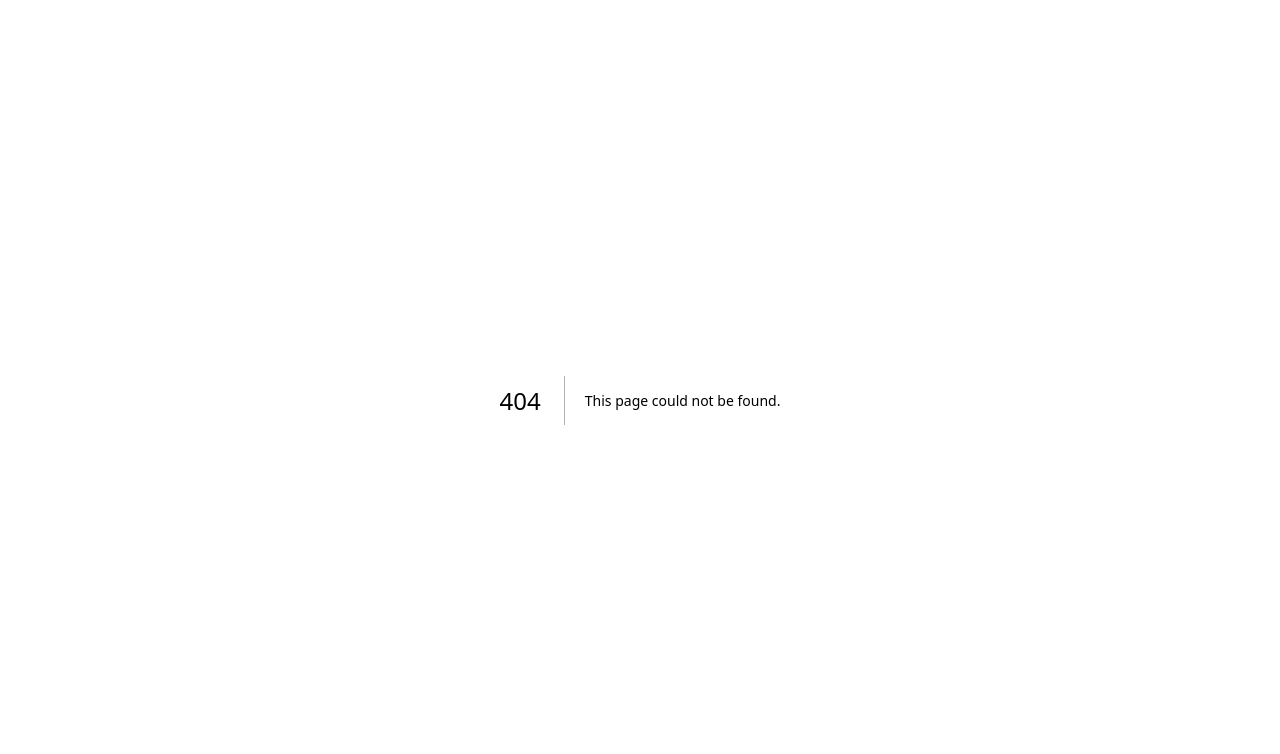
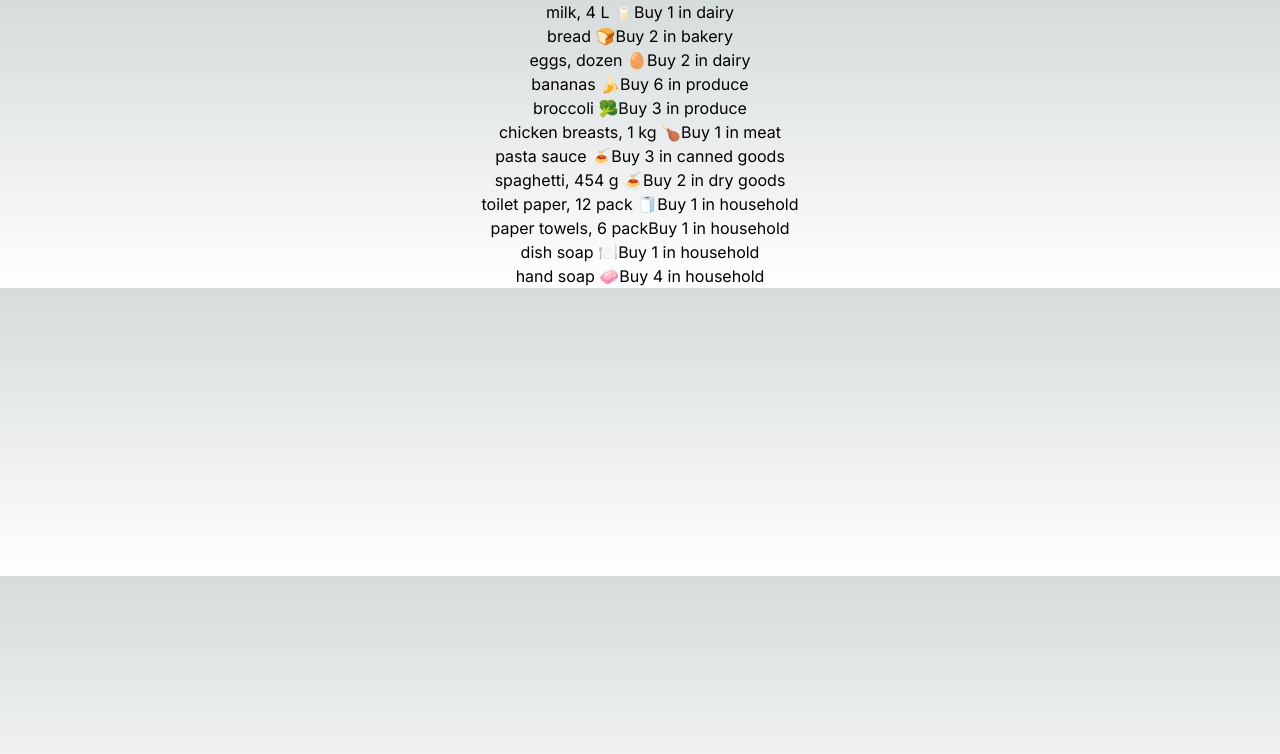
Before and after one commit to GarryLoopy/cprg306-assignments, a Next.js app: page /final-week7 in a window 1280 px wide. Before the commit this address had no page. Shown: the top 754 px of the page. Built offline with nearby package versions, Linux system fonts and the light colour scheme.

Commit message:
Added final week 7

```diff
--- /dev/null
+++ b/app/final-week7/item-list.js
@@ -0,0 +1,13 @@
+import Item from "./item"
+
+export default function ItemList( {items} ) {
+    return (
+        <div>
+            {
+                items.map(
+                    (item) => <Item item={item} key={item.id}/>
+                )
+            }
+        </div>
+    )
+}
--- /dev/null
+++ b/app/final-week7/item.js
@@ -0,0 +1,17 @@
+export default function Item( {item} ) {
+    return(
+        <li className="flex justify-center">
+            <h2>{item.name}</h2>
+            <p>Buy {item.quantity} in {item.category}</p>
+        </li>
+    )
+}
+
+// export default function Item({ item, onItemClick }) {
+//     return (
+//         <li class="p-2 ml-2 mt-4 mb-4 bg-violet-800 hover:bg-violet-900 max-w-sm rounded-r-xl" onClick={ () => onItemClick(item.name)}>
+//             <h2 class="text-xl font-bold">{item.name}</h2>
+//             <p class="text-sm">Buy {item.quantity} in {item.category}</p>
+//         </li>
+//     );
+// }
--- /dev/null
+++ b/app/final-week7/items.json
@@ -0,0 +1,74 @@
+[
+    {
+      "id": "1h2GJKH12gkHG31h1H",
+      "name": "milk, 4 L 🥛",
+      "quantity": 1,
+      "category": "dairy"
+    },
+    {
+      "id": "2KJH3k2j3H1k2J3K1H",
+      "name": "bread 🍞",
+      "quantity": 2,
+      "category": "bakery"
+    },
+    {
+      "id": "3h2KJH3k2j3H1k2J3",
+      "name": "eggs, dozen 🥚",
+      "quantity": 2,
+      "category": "dairy"
+    },
+    {
+      "id": "4k2J3K1H2GJKH12gk",
+      "name": "bananas 🍌",
+      "quantity": 6,
+      "category": "produce"
+    },
+    {
+      "id": "5H1h1H2KJH3k2j3H",
+      "name": "broccoli 🥦",
+      "quantity": 3,
+      "category": "produce"
+    },
+    {
+      "id": "6H1k2J3K1H2GJKH1",
+      "name": "chicken breasts, 1 kg 🍗",
+      "quantity": 1,
+      "category": "meat"
+    },
+    {
+      "id": "7gkHG31h1H2KJH3k",
+      "name": "pasta sauce 🍝",
+      "quantity": 3,
+      "category": "canned goods"
+    },
+    {
+      "id": "8j3H1k2J3K1H2GJK",
+      "name": "spaghetti, 454 g 🍝",
+      "quantity": 2,
+      "category": "dry goods"
+    },
+    {
+      "id": "9H12gkHG31h1H2KJ",
+      "name": "toilet paper, 12 pack 🧻",
+      "quantity": 1,
+      "category": "household"
+    },
+    {
+      "id": "10H3k2j3H1k2J3K1",
+      "name": "paper towels, 6 pack",
+      "quantity": 1,
+      "category": "household"
+    },
+    {
+      "id": "11k2J3K1H2GJKH12",
+      "name": "dish soap 🍽️",
+      "quantity": 1,
+      "category": "household"
+    },
+    {
+      "id": "12GJKH12gkHG31h1",
+      "name": "hand soap 🧼",
+      "quantity": 4,
+      "category": "household"
+    }
+]
--- /dev/null
+++ b/app/final-week7/page.js
@@ -0,0 +1,14 @@
+"use client";
+
+import jsonData from "./items.json";
+import ItemList from "./item-list";
+
+export default function Page() {
+    const items = [...jsonData];
+
+    return (
+        <main>
+            <ItemList items={items} />
+        </main>
+    )
+}
```
